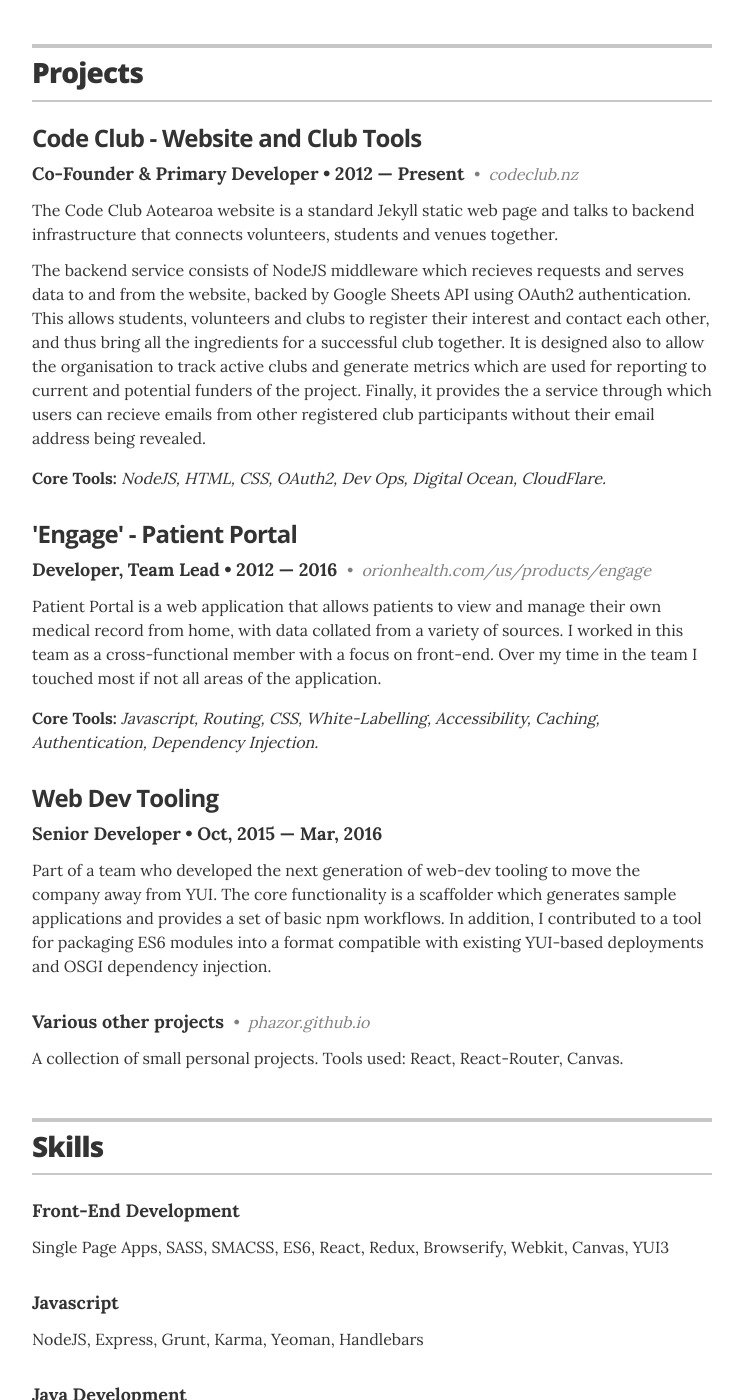
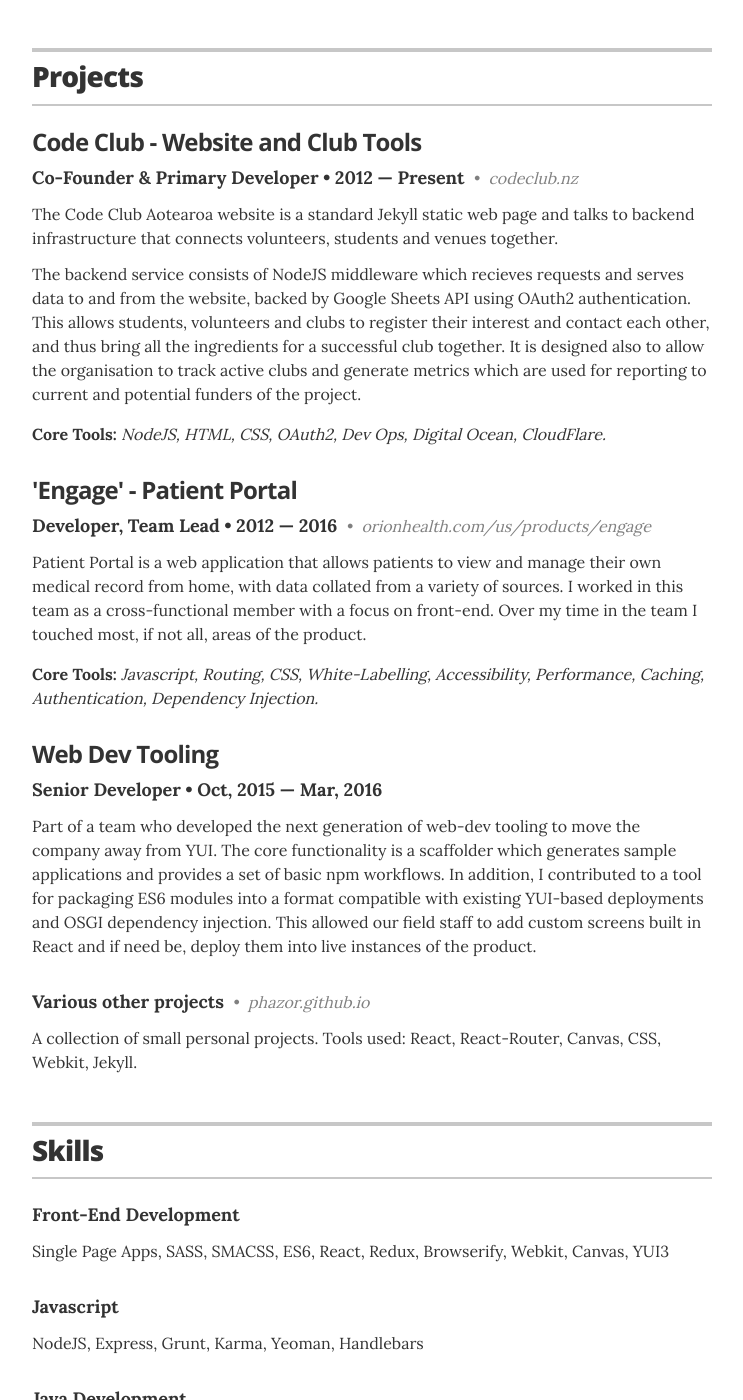
Before and after one commit to phazor/about-me, a Jekyll site: the page built from index.html, in a window 1280 px wide and 1400 px high, scrolled down 1611 px. Shown: the whole window, without its empty margins (268-1011 px from the left). Built offline with Jekyll 4.4.1, drawn with Linux system fonts in a browser that asks for light colours; some of the changed text lies outside the part shown.

Commit message:
rewording

```diff
--- a/_layouts/resume.html
+++ b/_layouts/resume.html
@@ -62,7 +62,7 @@
         <div class="resume-item" itemscope itemprop="worksFor" itemtype="http://schema.org/Organization">
           <h3 class="resume-item-title" itemprop="name">Code Club Aotearoa</h3>
           <h4 class="resume-item-details" itemprop="description">Co-Founder &amp; Primary Developer &bull; 2012 &mdash; Present</h4>
-          <p class="resume-item-copy">Code Club Aotearoa is a non-profit, New Zealand-wide network of volunteer-run coding clubs. I developed the website and added dynamic functionality to facilitate networking of volunteers, teachers and venues, which was shared internationally. While I was there the organisation grew from the two founding members to 250 clubs nationwide and secured $150k in funding grants. I remain a technical advisor for the company in my spare time.</p>
+          <p class="resume-item-copy">Code Club Aotearoa is a non-profit, New Zealand-wide network of volunteer-run coding clubs. After co-founding the company I developed the website and added dynamic functionality to facilitate networking of volunteers, teachers and venues, which was shared internationally. Myself and the other founding member helped the organisation grow to 250 clubs nationwide and secure $150k in funding grants. I remain a technical advisor to the company in my spare time.</p>
 
         </div><!-- end of resume-item -->
 
@@ -70,13 +70,8 @@
         <div class="resume-item" itemscope itemprop="worksFor" itemtype="http://schema.org/Organization">
           <h3 class="resume-item-title" itemprop="name">Orion Health</h3>
           <h4 class="resume-item-details" itemprop="description">Junior to Senior Software Engineer &bull; Feb, 2012 &mdash; Mar, 2016</h4>
-          <p class="resume-item-copy">I enjoyed four years working in the health domain, primarily as a Software Engineer. My core responsibilities were:</p>
-          <ul class="resume-item-list">
-            <li>Product Development</li>
-            <li>Technical Leadership</li>
-            <li>Promoting Agile Methodologies</li>
-          </ul>
-          <p class="resume-item-copy">Technical concepts included module development, routing, white-labelling, responsive design, accessibility, caching, unit and acceptance tests.</p>
+          <p class="resume-item-copy">I enjoyed four years working in the health domain, three of which were as a Software Engineer. My core responsibilities were Product Development, Technical Leadership and Promoting Agile Methodologies.
+          <p class="resume-item-copy">I worked on several products, both front-end and back-end. I took ownership over the architecture of several modules and learned to think about performance, security and usability. Daily concerns were: requirements gathering, architecture discussions, training team-members, continuous improvement, writing product and tests.</p>
 
         </div><!-- end of resume-item -->
 
@@ -127,26 +122,26 @@
           <h4 class="resume-item-details">Co-Founder &amp; Primary Developer &bull; 2012 &mdash; Present</h4><a class="resume-item-link new-window" href="https://codeclub.nz">codeclub.nz</a>
           <p class="resume-item-copy">The Code Club Aotearoa website is a standard Jekyll static web page and talks to backend infrastructure that connects volunteers, students and venues together.
 
-          <p class="resume-item-copy">The backend service consists of NodeJS middleware which recieves requests and serves data to and from the website, backed by Google Sheets API using OAuth2 authentication. This allows students, volunteers and clubs to register their interest and contact each other, and thus bring all the ingredients for a successful club together. It is designed also to allow the organisation to track active clubs and generate metrics which are used for reporting to current and potential funders of the project. Finally, it provides the a service through which users can recieve emails from other registered club participants without their email address being revealed.</p>
+          <p class="resume-item-copy">The backend service consists of NodeJS middleware which recieves requests and serves data to and from the website, backed by Google Sheets API using OAuth2 authentication. This allows students, volunteers and clubs to register their interest and contact each other, and thus bring all the ingredients for a successful club together. It is designed also to allow the organisation to track active clubs and generate metrics which are used for reporting to current and potential funders of the project.</p>
           <p><b>Core Tools:</b> <i>NodeJS, HTML, CSS, OAuth2, Dev Ops, Digital Ocean, CloudFlare.</i>
         </div>
 
         <div class="resume-item">
           <h3 class="resume-item-title">'Engage' - Patient Portal</h3>
           <h4 class="resume-item-details">Developer, Team Lead &bull; 2012 &mdash; 2016</h4><a class="resume-item-link new-window" href="https://orionhealth.com/us/products/engage/">orionhealth.com/us/products/engage</a>
-          <p class="resume-item-copy">Patient Portal is a web application that allows patients to view and manage their own medical record from home, with data collated from a variety of sources. I worked in this team as a cross-functional member with a focus on front-end. Over my time in the team I touched most if not all areas of the application.</p>
-          <p><b>Core Tools:</b> <i>Javascript, Routing, CSS, White-Labelling, Accessibility, Caching, Authentication, Dependency Injection.</i></p>
+          <p class="resume-item-copy">Patient Portal is a web application that allows patients to view and manage their own medical record from home, with data collated from a variety of sources. I worked in this team as a cross-functional member with a focus on front-end. Over my time in the team I touched most, if not all, areas of the product.</p>
+          <p><b>Core Tools:</b> <i>Javascript, Routing, CSS, White-Labelling, Accessibility, Performance, Caching, Authentication, Dependency Injection.</i></p>
         </div>
 
         <div class="resume-item">
           <h3 class="resume-item-title">Web Dev Tooling</h3>
           <h4 class="resume-item-details">Senior Developer &bull; Oct, 2015 &mdash; Mar, 2016</h4>
-          <p class="resume-item-copy">Part of a team who developed the next generation of web-dev tooling to move the company away from YUI. The core functionality is a scaffolder which generates sample applications and provides a set of basic npm workflows. In addition, I contributed to a tool for packaging ES6 modules into a format compatible with existing YUI-based deployments and OSGI dependency injection.</p>
+          <p class="resume-item-copy">Part of a team who developed the next generation of web-dev tooling to move the company away from YUI. The core functionality is a scaffolder which generates sample applications and provides a set of basic npm workflows. In addition, I contributed to a tool for packaging ES6 modules into a format compatible with existing YUI-based deployments and OSGI dependency injection. This allowed our field staff to add custom screens built in React and if need be, deploy them into live instances of the product.</p>
         </div>
 
         <div class="resume-item">
           <h4 class="resume-item-details">Various other projects</h4><a class="resume-item-link new-window" href="https://phazor.github.io/">phazor.github.io</a>
-          <p class="resume-item-copy">A collection of small personal projects. Tools used: React, React-Router, Canvas.
+          <p class="resume-item-copy">A collection of small personal projects. Tools used: React, React-Router, Canvas, CSS, Webkit, Jekyll.
         </div>
 
       </section>
```
